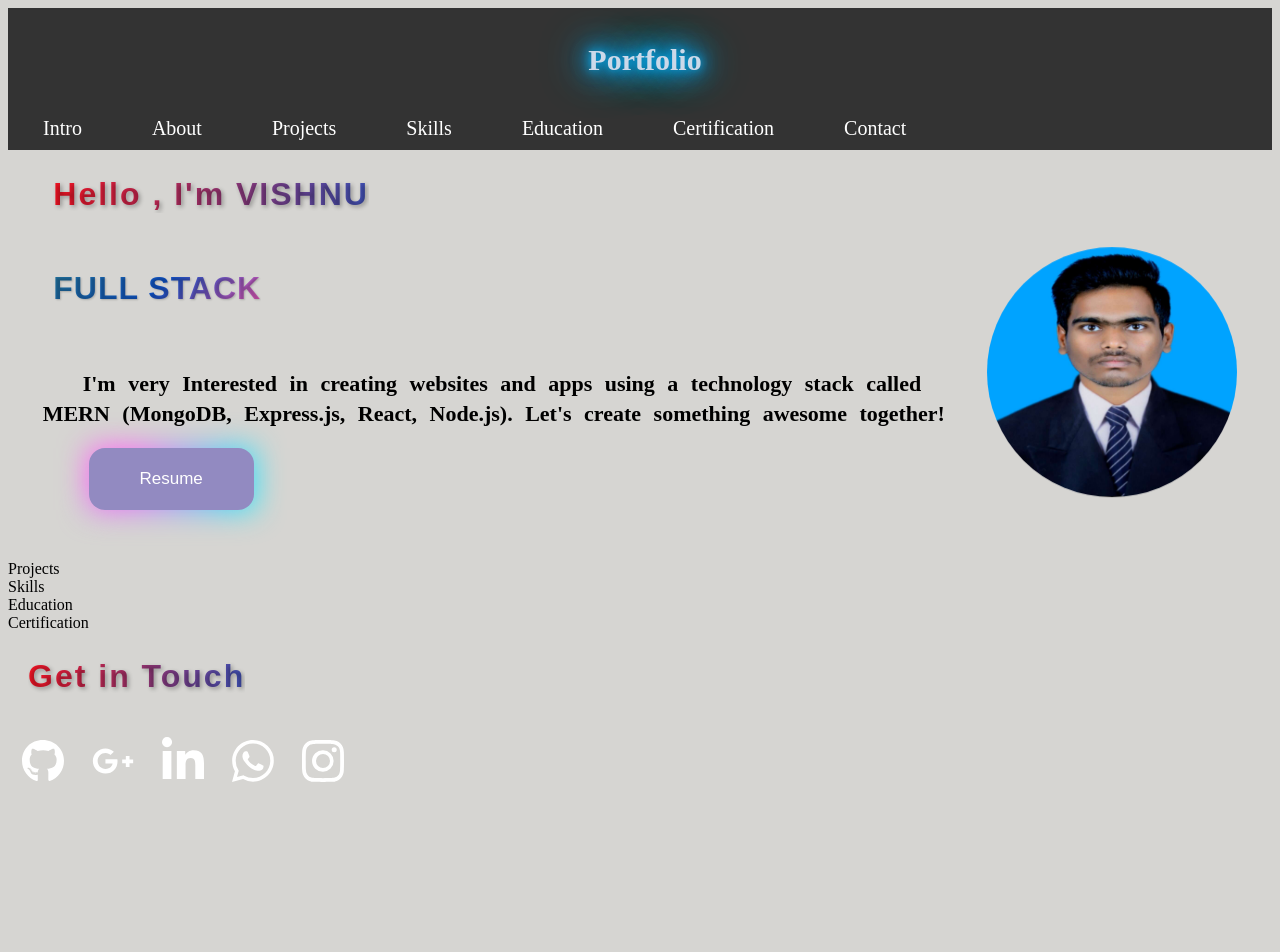
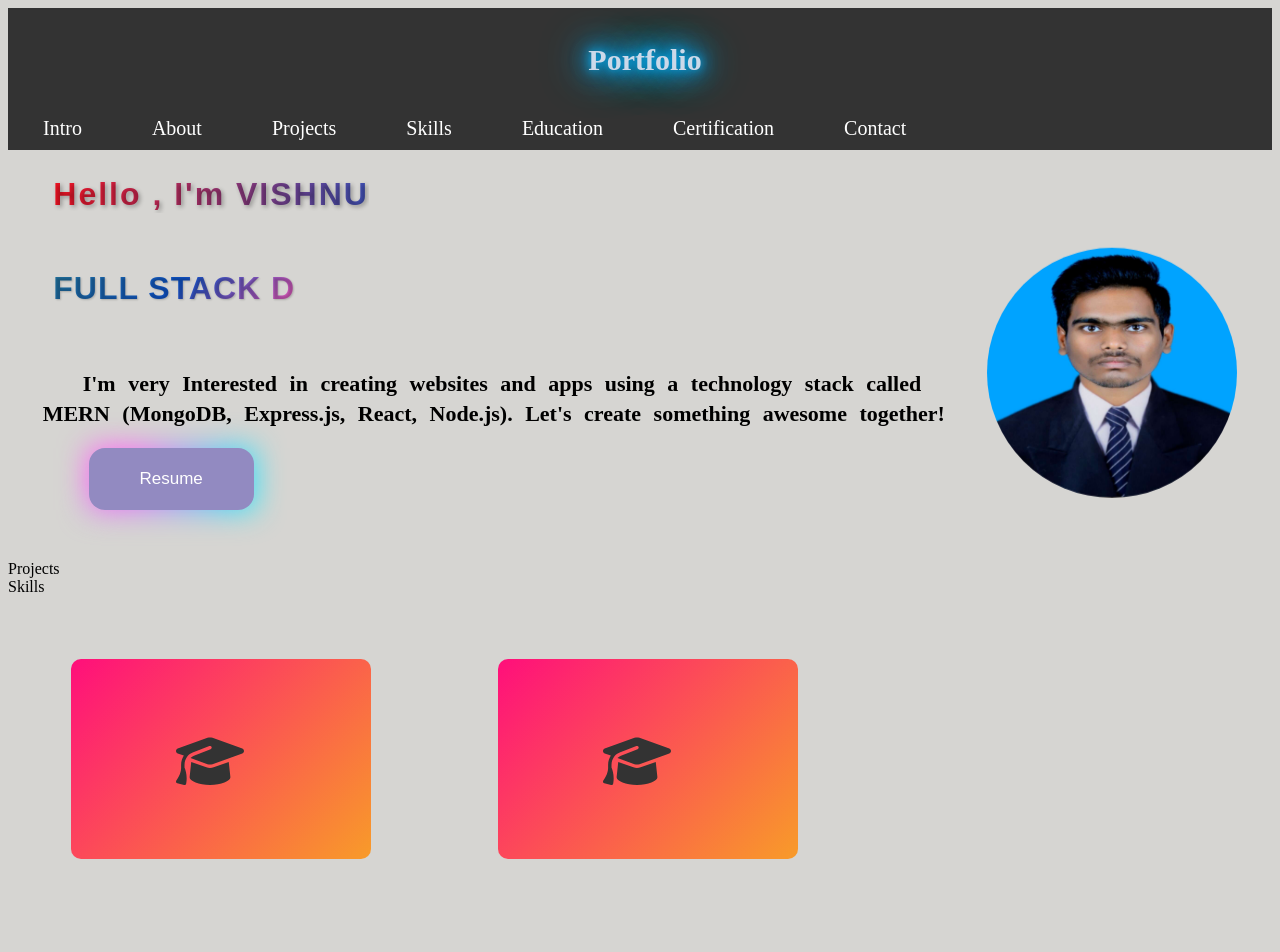
Before and after one commit to Vishnu-D-2002/PORTFOLIO, a React (Vite) app: page / in a window 1280 px wide. Shown: the top 952 px of the page. Before the commit the page ends 804 px from the top, so only its background shows below. Built offline with nearby package versions, Linux system fonts and the light colour scheme.

Commit message:
education

```diff
--- a/src/components/Education/Education.css
+++ b/src/components/Education/Education.css
@@ -0,0 +1,73 @@
+.card1 {
+    position: relative;
+    width: 300px;
+    height: 200px;
+    background: linear-gradient(-45deg, #f89b29 0%, #ff0f7b 100%);
+    border-radius: 10px;
+    display: flex;
+    align-items: center;
+    justify-content: center;
+    overflow: hidden;
+    transition: all 0.6s cubic-bezier(0.23, 1, 0.320, 1);
+    margin: 10% auto;
+}
+
+.card1 svg {
+    width: 68px;
+    fill: #333;
+    transition: all 0.6s cubic-bezier(0.23, 1, 0.320, 1);
+}
+
+.card1:hover {
+    transform: rotate(-5deg) scale(1.1);
+    box-shadow: 0 10px 20px rgba(0, 0, 0, 0.2);
+}
+
+.card__content {
+    position: absolute;
+    top: 50%;
+    left: 50%;
+    transform: translate(-50%, -50%) rotate(-45deg);
+    width: 100%;
+    height: 100%;
+    padding: 20px;
+    box-sizing: border-box;
+    background-color: #fff;
+    opacity: 0;
+    transition: all 0.6s cubic-bezier(0.23, 1, 0.320, 1);
+}
+
+.card1:hover .card__content {
+    transform: translate(-50%, -50%) rotate(0deg);
+    opacity: 1;
+}
+
+.card__title {
+    margin: 0;
+    font-size: 25px;
+    color: #f50515;
+    font-weight: 700;
+}
+
+.card__description {
+    margin: 10px 0 0;
+    font-size: 15px;
+    color: #0b070f;
+    line-height: 1.4;
+    font-weight: bold;
+}
+
+.card1:hover svg {
+    scale: 0;
+    transform: rotate(-45deg);
+}
+
+@media (min-width:768px){
+    .card1{
+        display: inline-block;
+        margin: 5% ;
+    }
+    .card1 svg{
+        margin: 25% 35%;
+    }
+}
--- a/src/components/Education/Education.jsx
+++ b/src/components/Education/Education.jsx
@@ -1,8 +1,43 @@
 import React from 'react'
+import './Education.css';
+
+const education = [
+  {
+    "school": "AVS engineering college",
+    "level": "Bachelor of Engineering (ECE)",
+    "percentage": 87,
+    "description": "Completed Bachelor of Engineering in Electronics and Communication Engineering (ECE) with a remarkable 87% from AVS Engineering College."
+  },
+  {
+    "school": "AKV matric hr sec school",
+    "level": "HSC",
+    "percentage": 84,
+    "description": "Achieved an impressive 84% in the Higher Secondary (12th Grade) from AKV Matric HR Secondary School, showcasing strong academic performance."
+  },
+  {
+    "school": "AKV matric hr sec school",
+    "level": "SSLC",
+    "percentage": 96,
+    "description": "Secured an outstanding 96% in the Secondary School Leaving Certificate (10th Grade) from AKV Matric HR Secondary School, demonstrating excellence in academics."
+  }
+];
 
 function Education() {
   return (
-    <div>Education</div>
+    <section id='education'>
+      {
+        education.map(data => (
+          <div className="card1">
+            <svg xmlns="http://www.w3.org/2000/svg" viewBox="0 0 640 512"><path d="M320 32c-8.1 0-16.1 1.4-23.7 4.1L15.8 137.4C6.3 140.9 0 149.9 0 160s6.3 19.1 15.8 22.6l57.9 20.9C57.3 229.3 48 259.8 48 291.9v28.1c0 28.4-10.8 57.7-22.3 80.8c-6.5 13-13.9 25.8-22.5 37.6C0 442.7-.9 448.3 .9 453.4s6 8.9 11.2 10.2l64 16c4.2 1.1 8.7 .3 12.4-2s6.3-6.1 7.1-10.4c8.6-42.8 4.3-81.2-2.1-108.7C90.3 344.3 86 329.8 80 316.5V291.9c0-30.2 10.2-58.7 27.9-81.5c12.9-15.5 29.6-28 49.2-35.7l157-61.7c8.2-3.2 17.5 .8 20.7 9s-.8 17.5-9 20.7l-157 61.7c-12.4 4.9-23.3 12.4-32.2 21.6l159.6 57.6c7.6 2.7 15.6 4.1 23.7 4.1s16.1-1.4 23.7-4.1L624.2 182.6c9.5-3.4 15.8-12.5 15.8-22.6s-6.3-19.1-15.8-22.6L343.7 36.1C336.1 33.4 328.1 32 320 32zM128 408c0 35.3 86 72 192 72s192-36.7 192-72L496.7 262.6 354.5 314c-11.1 4-22.8 6-34.5 6s-23.5-2-34.5-6L143.3 262.6 128 408z" /></svg>
+            <div className="card__content">
+              <p className="card__title">{data.level}
+              </p><p className="card__description">{data.description}</p>
+            </div>
+          </div>
+
+        ))
+      }
+    </section>
   )
 }
 
```
